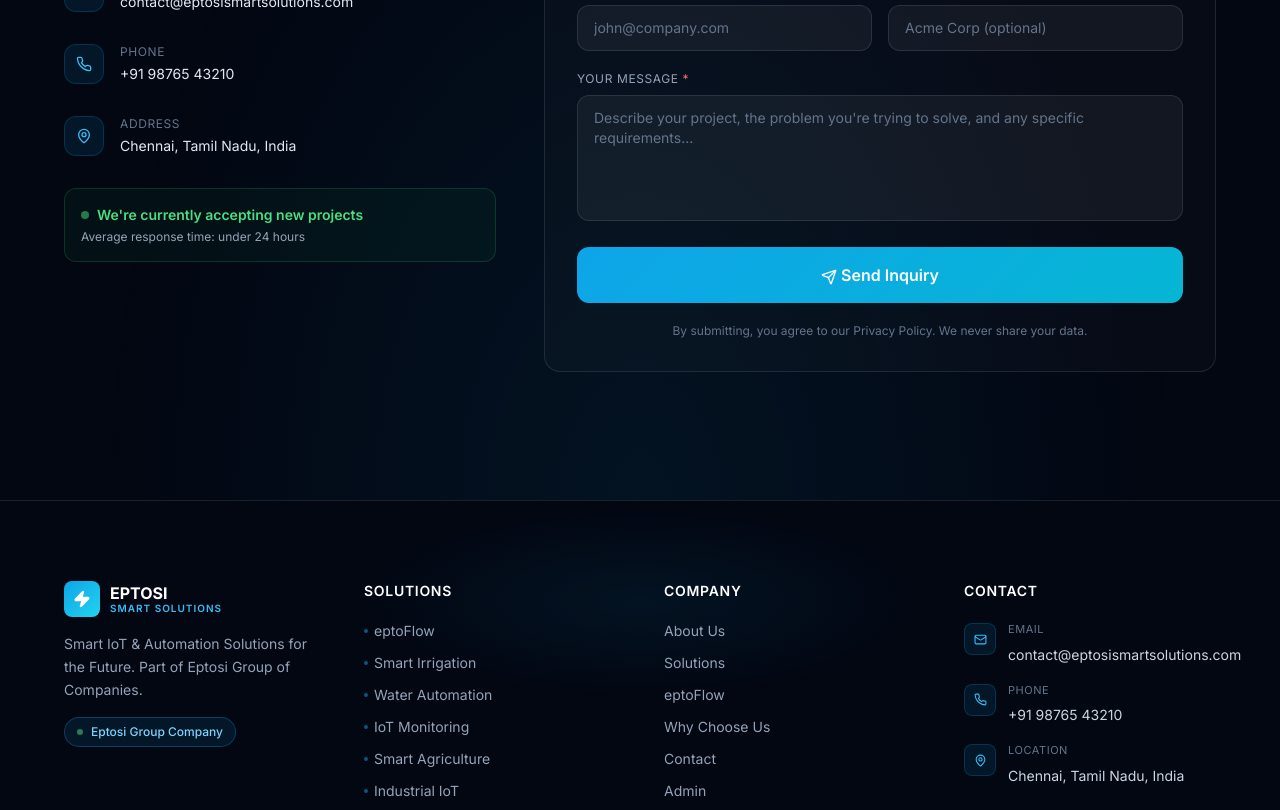
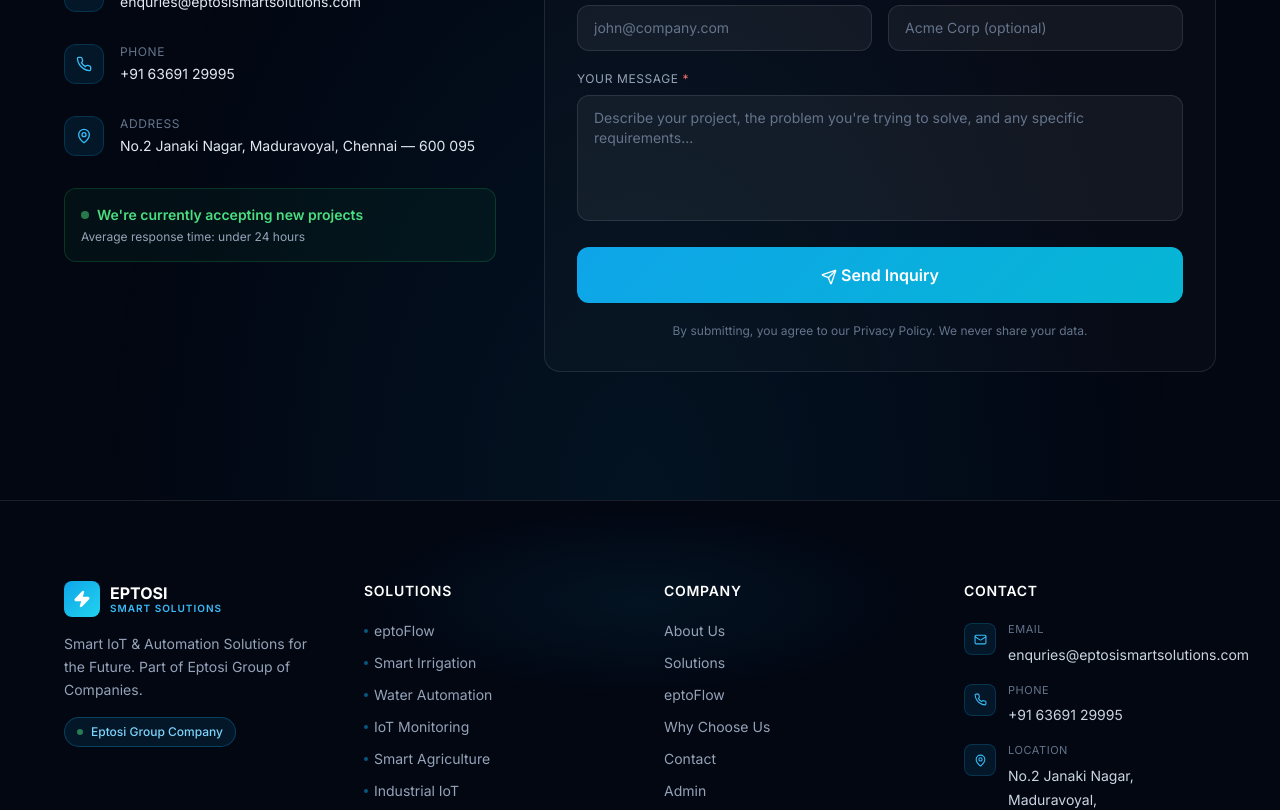
Before and after one commit to eptosicare-del/eptosi-smart-solutions, a Next.js app in the folder eptosi-smart-solutions/: page / in a window 1280 px wide. Shown: the part 9360-10170 px from the top of the page. Built offline with nearby package versions, Linux system fonts and the light colour scheme; no server answers.

Commit message:
Update contact details — email, phone, address

```diff
--- a/eptosi-smart-solutions/app/layout.tsx
+++ b/eptosi-smart-solutions/app/layout.tsx
@@ -107,7 +107,7 @@
               contactPoint: {
                 '@type': 'ContactPoint',
                 contactType: 'customer service',
-                email: 'contact@eptosismartsolutions.com',
+                email: 'enquries@eptosismartsolutions.com',
                 areaServed: 'IN',
                 availableLanguage: ['English', 'Tamil'],
               },
--- a/eptosi-smart-solutions/components/sections/Contact.tsx
+++ b/eptosi-smart-solutions/components/sections/Contact.tsx
@@ -87,9 +87,9 @@
             </div>
 
             {[
-              { icon: Mail, label: 'Email', value: 'contact@eptosismartsolutions.com', href: 'mailto:contact@eptosismartsolutions.com' },
-              { icon: Phone, label: 'Phone', value: '+91 98765 43210', href: 'tel:+919876543210' },
-              { icon: MapPin, label: 'Address', value: 'Chennai, Tamil Nadu, India', href: '#' },
+              { icon: Mail, label: 'Email', value: 'enquries@eptosismartsolutions.com', href: 'mailto:enquries@eptosismartsolutions.com' },
+              { icon: Phone, label: 'Phone', value: '+91 63691 29995', href: 'tel:+916369129995' },
+              { icon: MapPin, label: 'Address', value: 'No.2 Janaki Nagar, Maduravoyal, Chennai — 600 095', href: '#' },
             ].map(({ icon: Icon, label, value, href }) => (
               <a key={label} href={href} className="flex items-start gap-4 group">
                 <div className="w-10 h-10 rounded-xl bg-sky-500/10 border border-sky-500/20 flex items-center justify-center flex-shrink-0 group-hover:bg-sky-500/20 transition-colors">
--- a/eptosi-smart-solutions/components/ui/Footer.tsx
+++ b/eptosi-smart-solutions/components/ui/Footer.tsx
@@ -88,8 +88,8 @@
                 </div>
                 <div>
                   <p className="text-[11px] text-slate-500 uppercase tracking-wider mb-1">Email</p>
-                  <a href="mailto:contact@eptosismartsolutions.com" className="text-slate-300 hover:text-sky-400 text-sm transition-colors">
-                    contact@eptosismartsolutions.com
+                  <a href="mailto:enquries@eptosismartsolutions.com" className="text-slate-300 hover:text-sky-400 text-sm transition-colors">
+                    enquries@eptosismartsolutions.com
                   </a>
                 </div>
               </li>
@@ -99,8 +99,8 @@
                 </div>
                 <div>
                   <p className="text-[11px] text-slate-500 uppercase tracking-wider mb-1">Phone</p>
-                  <a href="tel:+919876543210" className="text-slate-300 hover:text-sky-400 text-sm transition-colors">
-                    +91 98765 43210
+                  <a href="tel:+916369129995" className="text-slate-300 hover:text-sky-400 text-sm transition-colors">
+                    +91 63691 29995
                   </a>
                 </div>
               </li>
@@ -110,7 +110,7 @@
                 </div>
                 <div>
                   <p className="text-[11px] text-slate-500 uppercase tracking-wider mb-1">Location</p>
-                  <span className="text-slate-300 text-sm">Chennai, Tamil Nadu, India</span>
+                  <span className="text-slate-300 text-sm">No.2 Janaki Nagar, Maduravoyal,<br />Chennai — 600 095</span>
                 </div>
               </li>
             </ul>
```
